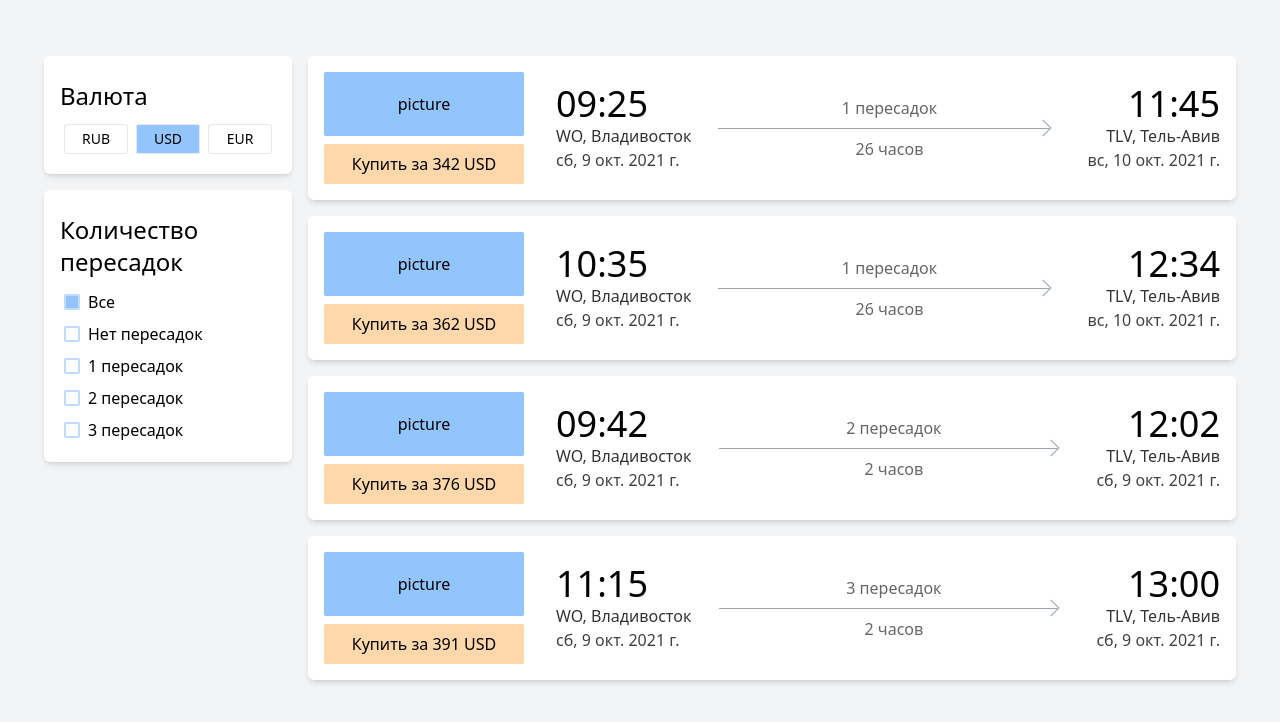
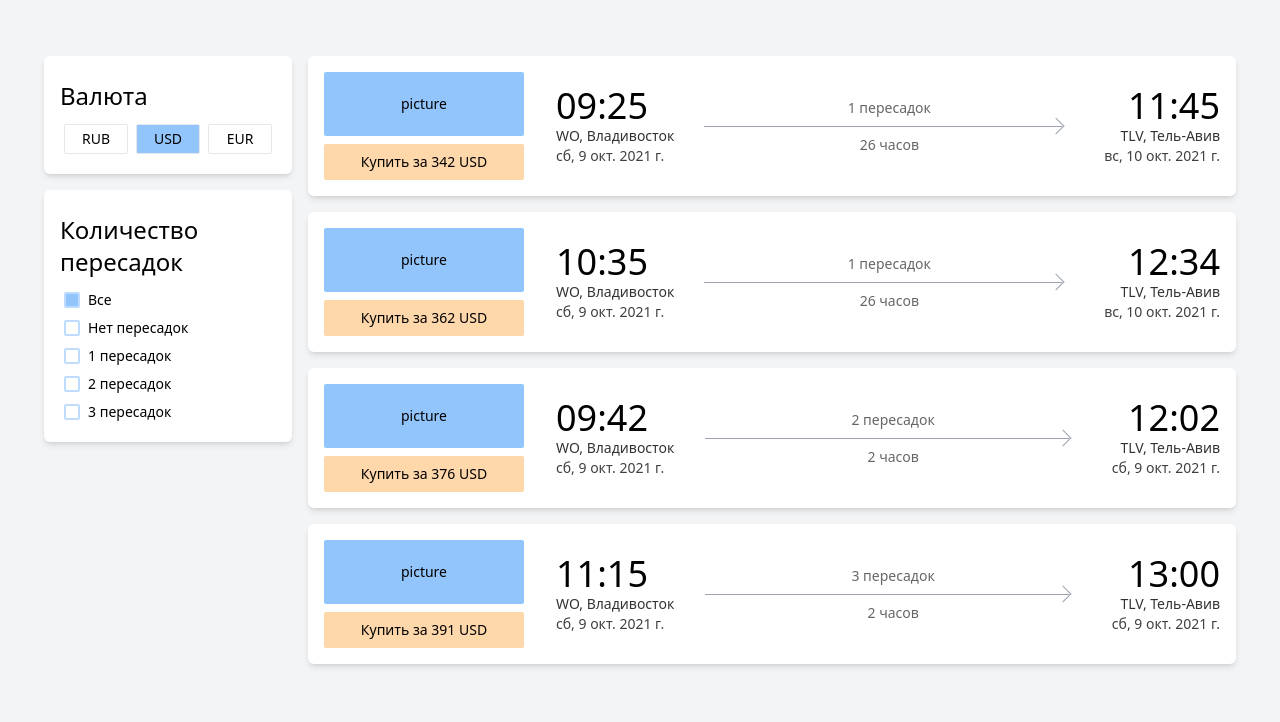
Before and after one commit to crawraps/tickets-task, a React (Create React App) app: page / in a window 1280 px wide. Shown: the top 722 px of the page. Built offline with nearby package versions, Linux system fonts and the light colour scheme.

Commit message:
Add adaptive

```diff
--- a/src/App.tsx
+++ b/src/App.tsx
@@ -7,8 +7,9 @@ import TransferCheckbox from './components/TransferCheckbox'
 
 export default function App(): JSX.Element {
   const tickets = useAppSelector(state => state.reducer.tickets)
+  const transfers = useAppSelector(state => state.reducer.transfers)
 
-  const transfers = React.useMemo(() => {
+  const transferElements = React.useMemo(() => {
     const arr = new Array(
       Math.max(...tickets.map(ticket => ticket.transfers)) + 1
     )
@@ -18,27 +19,40 @@ export default function App(): JSX.Element {
     return arr
   }, [tickets])
 
+  const ticketElements = React.useMemo(() => {
+    const arr = tickets.map(tick => {
+      const tickElem: JSX.Element = (
+        <Ticket ticket={tick} key={`${tick.start.date}`} buy={() => {}} />
+      )
+      if (transfers.every(el => !el)) return tickElem
+      if (transfers[tick.transfers]) return tickElem
+      return null
+    })
+
+    if (arr.every(el => el === null)) {
+      return (
+        <span className='w-full text-center text-xl mt-8'>
+          Таких билетов пока нет
+        </span>
+      )
+    }
+
+    return arr
+  }, [tickets, transfers])
+
   return (
-    <div className='container my-12 flex'>
-      <div className='flex flex-col '>
+    <div className='container my-12 flex flex-col lg:flex-row'>
+      <div className='flex flex-col sm:flex-row lg:flex-col'>
         <InfoBlock heading='Валюта'>
           <CurrencyButton type='rub' />
           <CurrencyButton type='usd' />
           <CurrencyButton type='eur' />
         </InfoBlock>
         <InfoBlock heading='Количество пересадок' column>
-          {transfers}
+          {transferElements}
         </InfoBlock>
       </div>
-      <div className='flex flex-col w-full'>
-        {tickets.map(tick => (
-          <Ticket
-            ticket={tick}
-            key={`ticket-${tick.start.date}`}
-            buy={() => {}}
-          />
-        ))}
-      </div>
+      <div className='flex flex-col w-full'>{ticketElements}</div>
     </div>
   )
 }
--- a/src/components/InfoBlock.tsx
+++ b/src/components/InfoBlock.tsx
@@ -12,7 +12,7 @@ export default function InfoBlock({
   column,
 }: Props): JSX.Element {
   return (
-    <div className='flex flex-col bg-white rounded-md p-4 shadow-md m-2'>
+    <div className='flex flex-col bg-white rounded-md p-4 shadow-md m-2 sm:w-full lg:w-fit'>
       <h1>{heading}</h1>
       <div className={`flex ${column ? 'flex-col' : ''}`}>{children}</div>
     </div>
--- a/src/components/Ticket.tsx
+++ b/src/components/Ticket.tsx
@@ -37,19 +37,19 @@ export default function Ticket({ ticket, buy }: Props): JSX.Element {
   )
 
   return (
-    <div className='flex bg-white shadow-md hover:shadow-lg m-2 transition-shadow rounded-md'>
-      <div className='flex flex-col p-4 w-1/4'>
-        <div className='image w-full h-16 bg-blue-300 rounded-sm mb-2 flex items-center justify-center'>
+    <div className='flex bg-white shadow-md hover:shadow-lg m-2 transition-shadow rounded-md flex-col sm:flex-row'>
+      <div className='flex p-4 w-full sm:w-1/4 flex-row sm:flex-col'>
+        <div className='image w-full h-16 bg-blue-300 rounded-sm sm:mb-2 mr-1 sm:mr-0 flex items-center justify-center'>
           picture
         </div>
         <button
           onClick={buy}
-          className='w-full py-2 px-4 bg-orange-200 rounded-sm hover:bg-orange-300 transition-colors'
+          className='w-full py-2 px-4 bg-orange-200 rounded-sm hover:bg-orange-300 ml-1 sm:ml-0 transition-colors'
         >{`Купить за ${
           ticket.price[currency]
         } ${currency.toUpperCase()}`}</button>
       </div>
-      <div className='flex p-4 w-3/4 items-center justify-between'>
+      <div className='flex p-4 sm:w-3/4 items-center justify-between w-full'>
         <Dest dest={ticket.start} pos='start' />
         <Arrow
           textAbove={`${ticket.transfers} пересадок`}
--- a/src/index.css
+++ b/src/index.css
@@ -3,7 +3,7 @@
 @tailwind utilities;
 
 body {
-  @apply bg-gray-100;
+  @apply bg-gray-100 text-xs lg:text-sm;
 }
 
 h1 {
```
